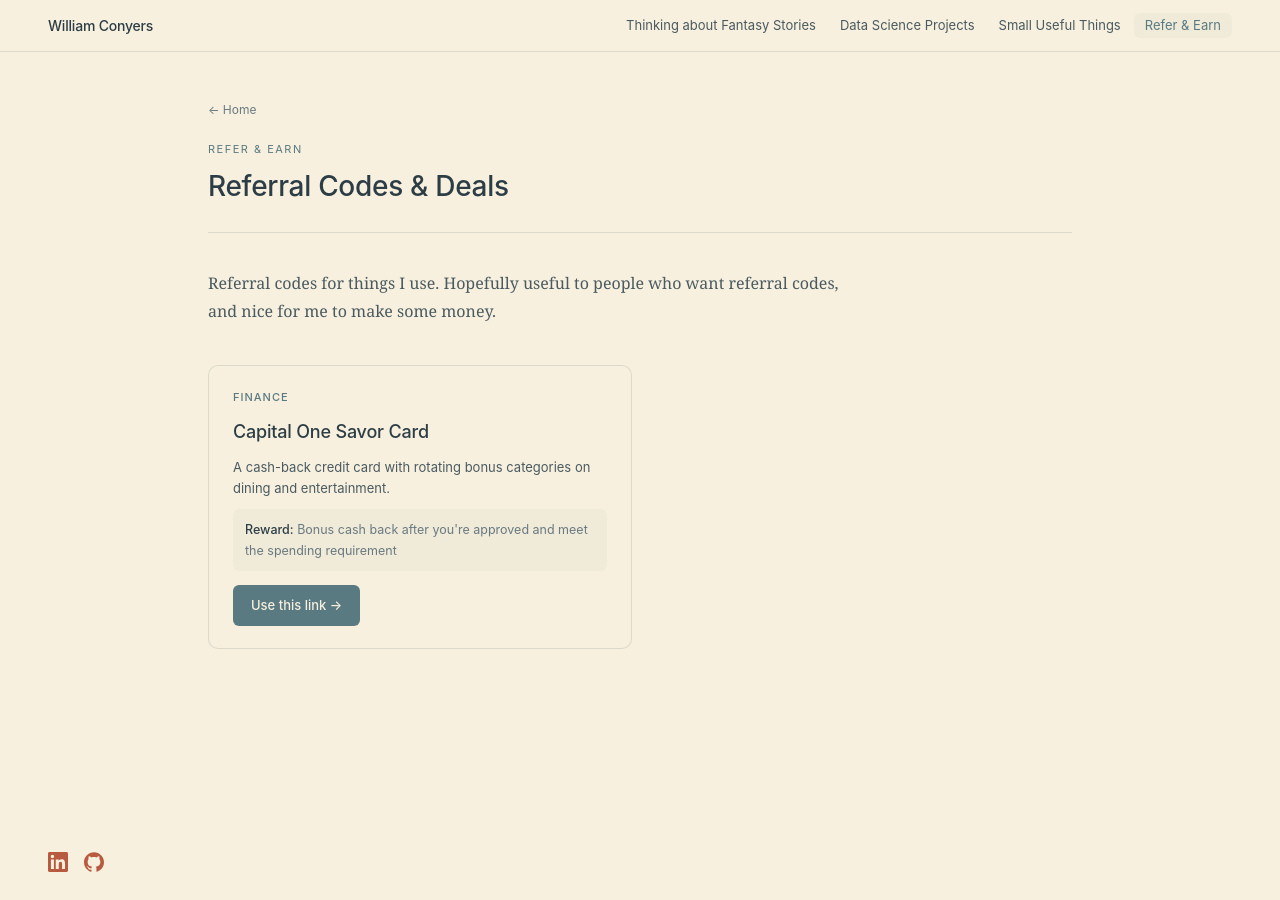
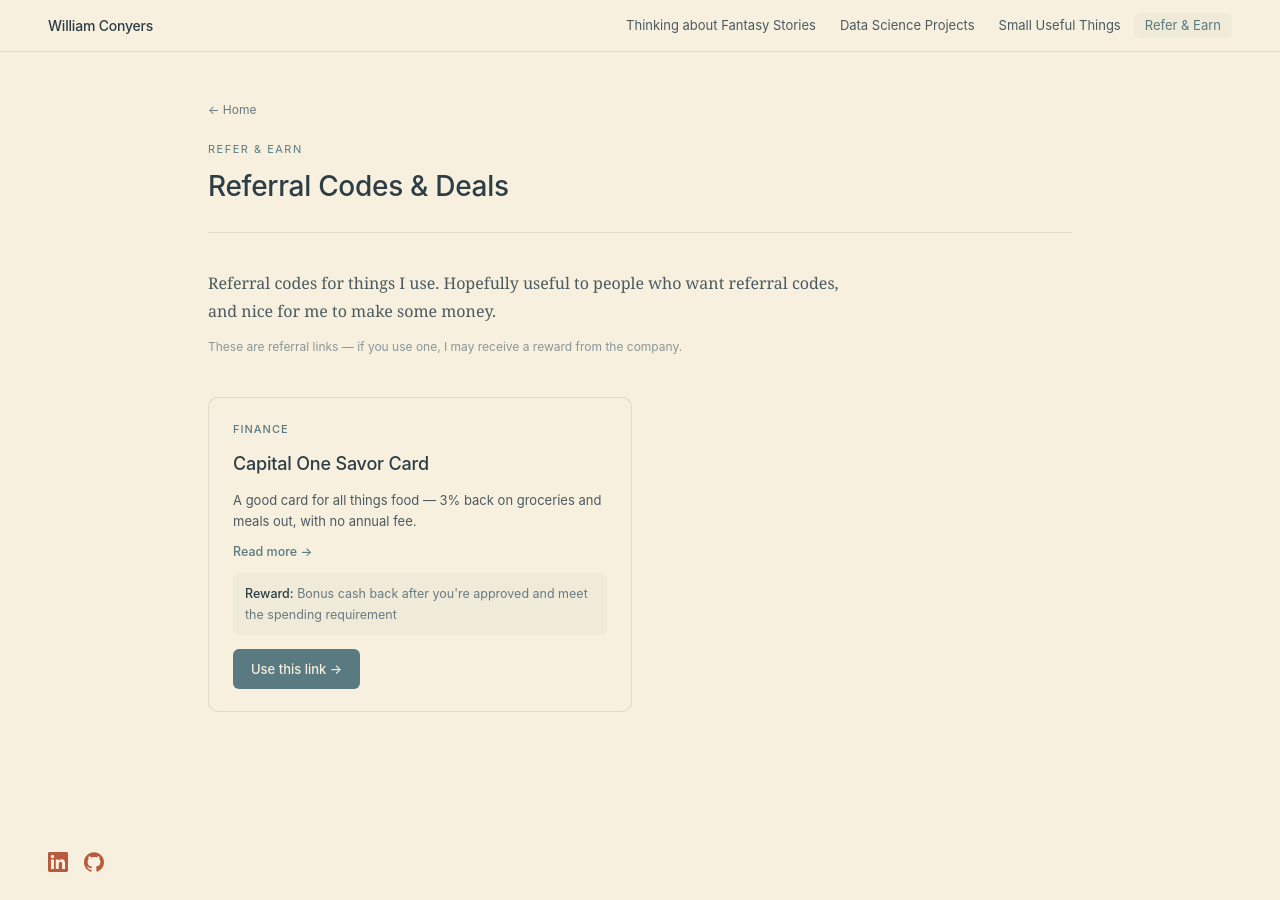
Before and after one commit to WilliamConyers/WilliamConyers.github.io, a Jekyll site: the page built from refer/index.html, in a window 1280 px wide. Built offline with Jekyll 4.4.1, drawn with Linux system fonts in a browser that asks for light colours.

Commit message:
Update Savor card blurb, add expandable long-form copy, restore disclosure
Card description now leads with the actual benefit (3% groceries/dining,
no annual fee). Adds an optional long_description field, rendered behind
a native <details> "Read more" toggle when present — genuinely visible
to any visitor who clicks it, so it helps SEO without doing anything
Google would consider cloaking/hidden text.

Also restores a short referral disclosure line under the intro.

Co-Authored-By: Claude Sonnet 5 <noreply@anthropic.com>

```diff
--- a/_data/referrals.yml
+++ b/_data/referrals.yml
@@ -1,13 +1,17 @@
 # Referral codes shown on /refer/
 #
 # Each entry:
-#   name        - service/product name
-#   category    - short label shown as the card eyebrow (e.g. "FINANCE")
-#   description - one or two sentences on what it is
-#   reward      - what the reader gets for using it (be specific)
-#   link        - the URL the "Use this" button opens
-#   placeholder - true hides nothing but adds a visible "placeholder" flag
-#                 on the card so it's obvious which entries are real
+#   name             - service/product name
+#   category         - short label shown as the card eyebrow (e.g. "FINANCE")
+#   description      - one or two sentences on what it is (always visible)
+#   long_description - optional, longer write-up shown behind a "Read more"
+#                       toggle. Genuinely visible if clicked (not hidden from
+#                       users) — good for SEO without doing anything shady.
+#                       Omit this key entirely if you don't want one.
+#   reward           - what the reader gets for using it (be specific)
+#   link             - the URL the "Use this" button opens
+#   placeholder      - true hides nothing but adds a visible "placeholder"
+#                       flag on the card so it's obvious which entries are real
 #
 # Click tracking: link a service like Dub.co or Bitly (both have free
 # tiers) to your own domain, create a short link there for each real
@@ -18,7 +22,18 @@
 
 - name: Capital One Savor Card
   category: FINANCE
-  description: A cash-back credit card with rotating bonus categories on dining and entertainment.
+  description: A good card for all things food — 3% back on groceries and meals out, with no annual fee.
+  long_description: >-
+    The Capital One Savor Card is built around how most people actually
+    spend: groceries and eating out. It earns 3% cash back on both,
+    year-round, not just in a rotating bonus category you have to
+    remember to activate. There's no annual fee, so the rewards are
+    straightforward upside rather than something you have to spend your
+    way past a fee to justify. If you're comparing cash-back cards for
+    food spending and don't want to deal with category caps or an annual
+    fee, it's worth a look. Applying through a referral link like this
+    one doesn't cost you anything extra — it's the same application,
+    same terms, same card.
   reward: Bonus cash back after you're approved and meet the spending requirement
   link: https://i.capitalone.com/JcOsiK5rz
   placeholder: false
--- a/css/refer.css
+++ b/css/refer.css
@@ -9,6 +9,13 @@
   font-size: 16px;
   line-height: 1.75;
   color: var(--color-ink-muted);
+  margin-bottom: 12px;
+}
+
+.refer-disclosure {
+  max-width: 640px;
+  font-size: 12px;
+  color: var(--color-ink-faint);
   margin-bottom: 40px;
 }
 
@@ -71,6 +78,26 @@
   margin: 0;
 }
 
+.referral-more summary {
+  font-size: 12.5px;
+  font-weight: 500;
+  color: var(--color-section-refer);
+  cursor: pointer;
+  list-style: none;
+  width: fit-content;
+}
+.referral-more summary::-webkit-details-marker { display: none; }
+.referral-more summary:hover { text-decoration: underline; }
+.referral-more summary::after { content: " →"; }
+.referral-more[open] summary::after { content: " ↑"; }
+
+.referral-more p {
+  font-size: 13px;
+  line-height: 1.65;
+  color: var(--color-ink-muted);
+  margin: 10px 0 0;
+}
+
 .referral-reward {
   font-size: 12.5px;
   color: var(--color-ink-subtle);
--- a/refer/index.html
+++ b/refer/index.html
@@ -13,6 +13,7 @@ extra_css:
 </header>
 
 <p class="refer-intro">Referral codes for things I use. Hopefully useful to people who want referral codes, and nice for me to make some money.</p>
+<p class="refer-disclosure">These are referral links — if you use one, I may receive a reward from the company.</p>
 
 <div class="referral-grid">
   {% for item in site.data.referrals %}
@@ -21,6 +22,12 @@ extra_css:
     <span class="referral-eyebrow">{{ item.category }}</span>
     <h2 class="referral-title">{{ item.name }}</h2>
     <p class="referral-desc">{{ item.description }}</p>
+    {% if item.long_description %}
+    <details class="referral-more">
+      <summary>Read more</summary>
+      <p>{{ item.long_description }}</p>
+    </details>
+    {% endif %}
     <div class="referral-reward"><strong>Reward:</strong> {{ item.reward }}</div>
     <a class="referral-cta" href="{{ item.link }}" target="_blank" rel="noopener sponsored">
       {% if item.placeholder %}Not live yet{% else %}Use this link →{% endif %}
```
